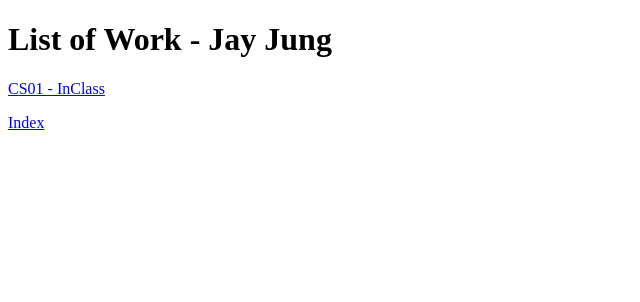
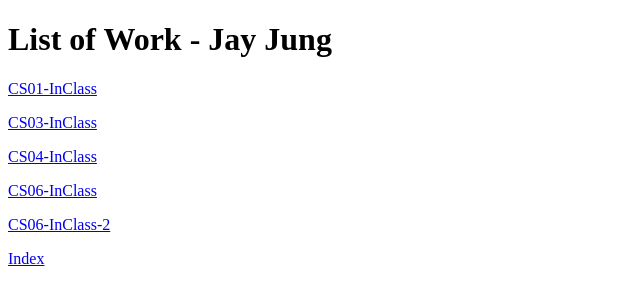
Before and after one commit to jjung1335/Web-tech, a plain HTML site: page low.htm in a window 1280 px wide. Shown: the whole page, without its empty margins (0-640 px from the left). Drawn offline with Linux system fonts and the light colour scheme.

Commit message:
Update low

```diff
--- a/low.htm
+++ b/low.htm
@@ -10,7 +10,11 @@
     <body>
 	    <!-- Your HTML goes here -->
         <h1> List of Work - Jay Jung </h1>
-        <p><a href="CS01 - InClass.htm">CS01 - InClass</a>
+        <p><a href="CS01-InClass.htm">CS01-InClass</a>
+        <p><a href="CS03-InClass.htm">CS03-InClass</a>
+        <p><a href="CS04-InClass.htm">CS04-InClass</a>
+        <p><a href="CS06-InClass.htm">CS06-InClass</a>
+        <p><a href="CS06-InClass-2.htm">CS06-InClass-2</a>
 	<p><a href="index.htm">Index</a>
 
     </body>
```
